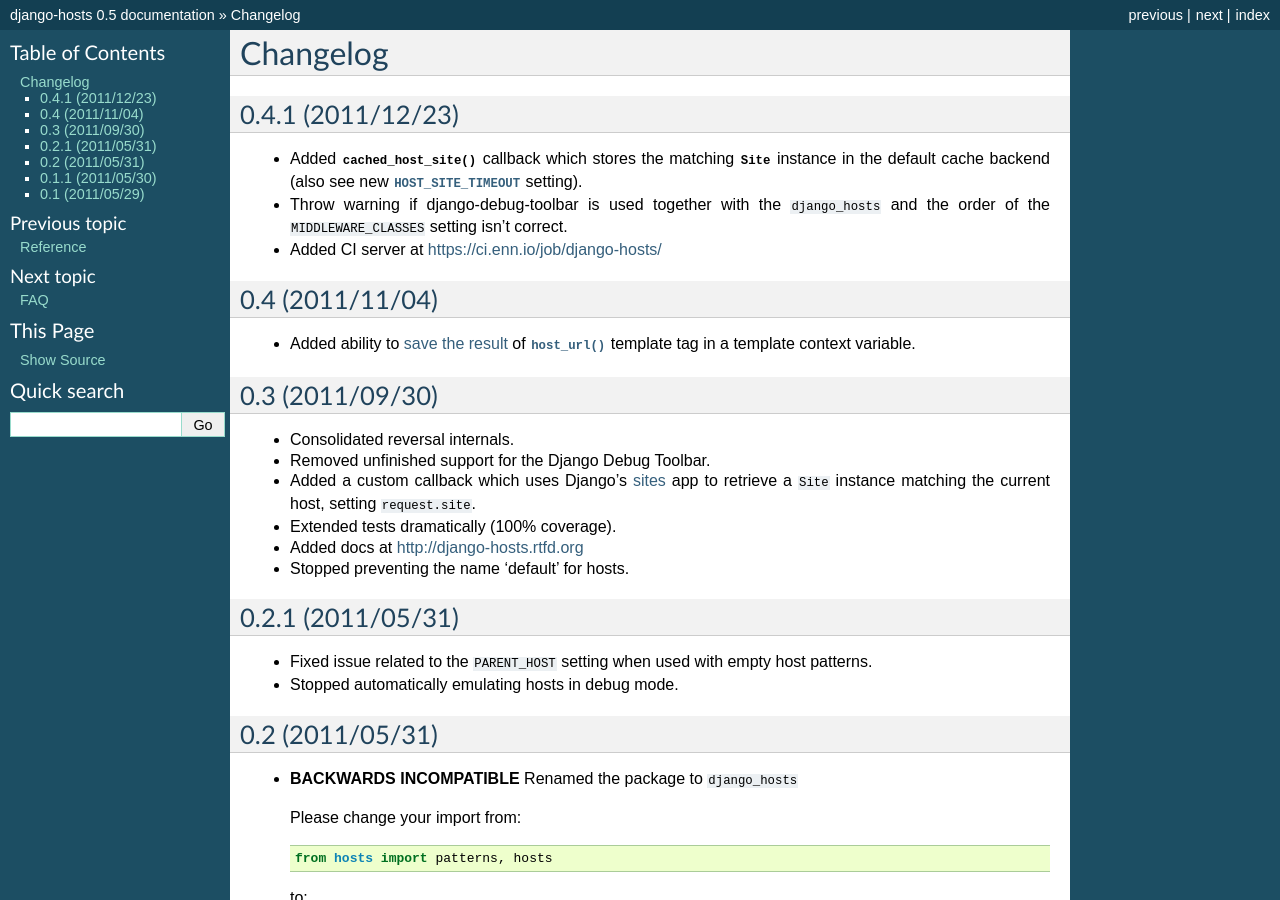
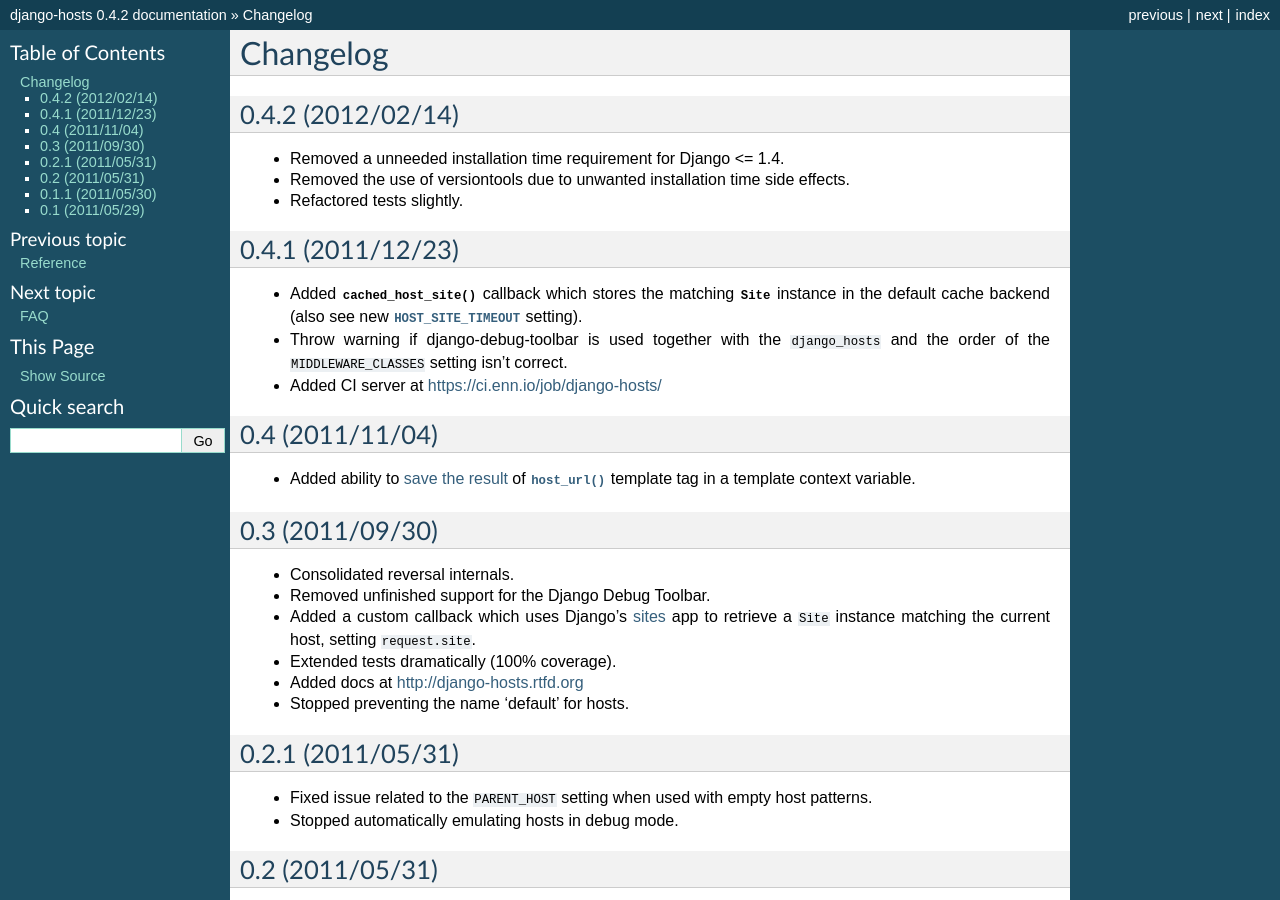
Before and after one commit to jazzband/django-hosts, a Sphinx documentation site: the page built from docs/changelog.rst, in a window 1280 px wide and 900 px high. Built offline with Sphinx 7.4.7, drawn with Linux system fonts in a browser that asks for light colours; some of the changed text lies outside the part shown.

Commit message:
Added section about 0.4.2 and changed version.

```diff
--- a/django_hosts/__init__.py
+++ b/django_hosts/__init__.py
@@ -5,4 +5,4 @@
     pass
 
 # following PEP 386
-__version__ = "0.5"
+__version__ = "0.4.2"
--- a/docs/changelog.rst
+++ b/docs/changelog.rst
@@ -1,5 +1,15 @@
 Changelog
 =========
+
+0.4.2 (2012/02/14)
+------------------
+
+- Removed a unneeded installation time requirement for Django <= 1.4.
+
+- Removed the use of versiontools due to unwanted installation time side
+  effects.
+
+- Refactored tests slightly.
 
 0.4.1 (2011/12/23)
 ------------------
```
